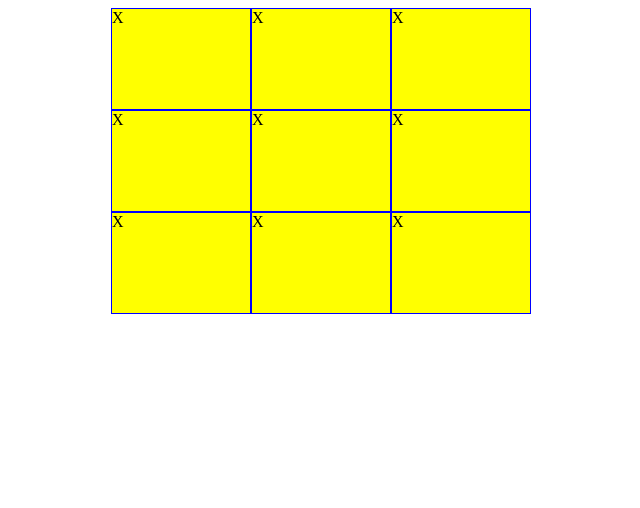
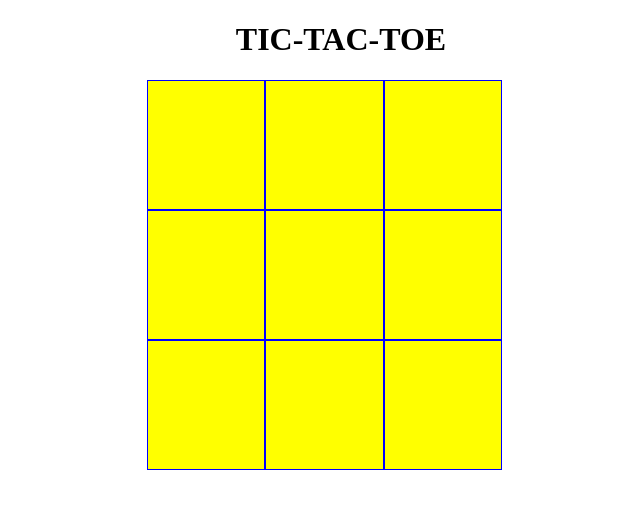
Before and after one commit to acki-01/TicTacToe, a React app: page / in a window 1280 px wide. Shown: the top 508 px of the page, without its empty margins (299-939 px from the left). Built offline with nearby package versions, Linux system fonts and the light colour scheme.

Commit message:
add Info component and images

```diff
--- a/components/App.jsx
+++ b/components/App.jsx
@@ -1,13 +1,18 @@
 import React from 'react';
 import ReactDOM from 'react-dom';
 import GameBoard from '../components/GameBoard.jsx'
+import Info from '../components/Info.jsx'
+
 require('../sass/style.scss');
 class App extends React.Component {
   render() {
     return (
-      <div className="App">
-        <GameBoard/>
-      </div>
+        <div className='container'>
+          <div className="App">
+          <Info/>
+          <GameBoard/>
+          </div>
+        </div>
     );
   }
 }
--- a/components/GameBoard.jsx
+++ b/components/GameBoard.jsx
@@ -9,16 +9,28 @@ export default class GameBoard extends React.Component{
         ' ',' ',' ',
         ' ',' ',' ',
         ' ',' ',' '
-      ]
+      ],
+      turn: ""
+    }
+  }
+  handleTurnChange = () => {
+    if (this.state.turn===""){
+      this.setState({turn:'./images/angular.ico'})
+    }
+    else if (this.state.turn=='./images/angular.ico'){
+      this.setState({turn:'./images/react.ico'})
+    }
+    else if(this.state.turn=='./images/react.ico'){
+      this.setState({turn:'./images/angular.ico'})
     }
   }
   render() {
     return (
-      <div className='container'>
+      <div>
         {this.state.boardPattern.map(function(value, i){
-          return <Square key={i}/>
-    })}
-  </div>
-    )
+          return <Square key={i} turn={this.state.turn} handleTurnChange={this.handleTurnChange}/>
+        }.bind(this))}
+      </div>
+      )
+    }
   }
-}
--- a/components/Info.jsx
+++ b/components/Info.jsx
@@ -3,7 +3,7 @@ import React from 'react'
 export default class Info extends React.Component{
   render(){
     return <div className='Info'>
-          X
+          <h1>TIC-TAC-TOE</h1>
     </div>
   }
 }
--- a/components/Square.jsx
+++ b/components/Square.jsx
@@ -1,9 +1,14 @@
 import React from 'react'
 
 export default class Square extends React.Component{
+  handleTurnChange = e => {
+      if ( typeof this.props.handleTurnChange === 'function'){
+          this.props.handleTurnChange();
+      }
+  };
   render(){
-    return <div className='Square'>
-          X
+    return <div className='Square' onClick={()=>{this.handleTurnChange}}>
+      <img src={this.props.turn}></img>
     </div>
   }
 }
--- a/css/style.css
+++ b/css/style.css
@@ -1,13 +1,17 @@
 .App {
-  background-color: red; }
+  text-align: center; }
 
 .Square {
   width: 30%;
   background-color: yellow;
   border: 1px solid blue;
   float: left;
-  height: 100px; }
+  height: 128px;
+  display: flex; }
+  .Square img {
+    align-items: center;
+    justify-content: center; }
 
 .container {
   margin: 0 auto;
-  width: 460px; }
+  width: 388px; }
--- a/sass/style.scss
+++ b/sass/style.scss
@@ -1,14 +1,19 @@
 .App{
-  background-color: red;
+  text-align: center;
 }
 .Square {
   width: 30%;
   background-color: yellow;
   border: 1px solid blue;
   float: left;
-  height: 100px;
+  height: 128px;
+  display: flex;
+  img {
+    align-items: center;
+    justify-content: center;
+  }
 }
 .container{
   margin: 0 auto;
-  width: 460px;
+  width: 388px;
 }
```
Also changed, not shown: src/out.js, 2 other files (tests, documents, lock files or other folders).
